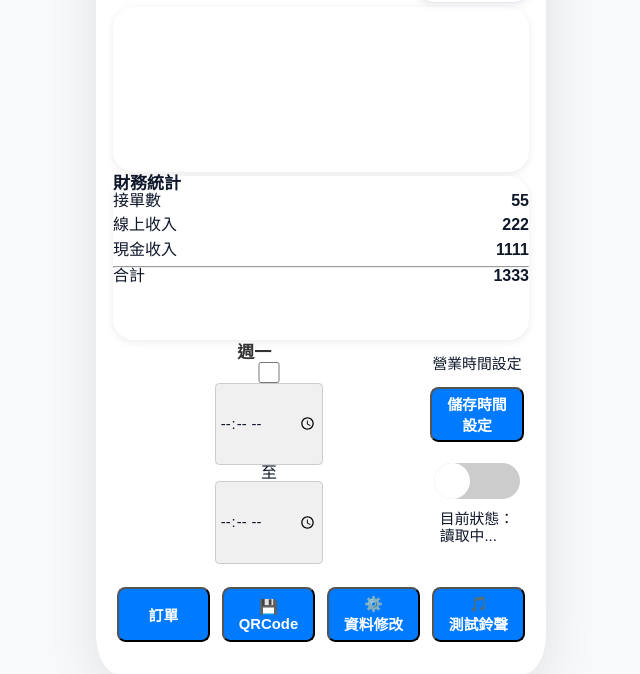
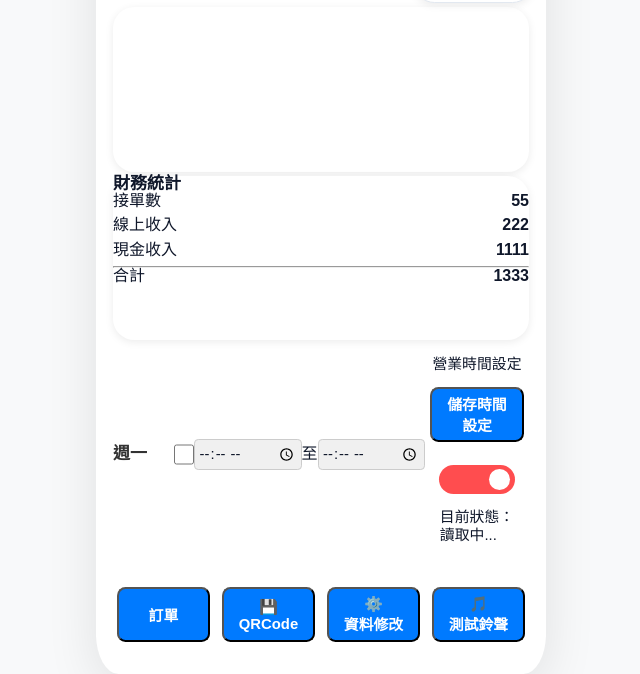
Before and after one commit to boche2506-cmd/pacetake, a plain HTML site: page manage.html in a window 1280 px wide. Shown: the part 126-800 px from the top of the page, without its empty margins (319-959 px from the left). Drawn offline with nearby package versions, Linux system fonts and the light colour scheme; no server answers.

Commit message:
Add files via upload

```diff
--- a/manage.html
+++ b/manage.html
@@ -261,7 +261,8 @@
             font-size: 3.5cqw;
         }
 
-        #timeRows {
+        .dayrow {
+            height: 100%;
             width: 100%;
             display: flex;
             flex-direction: column;
@@ -310,13 +311,14 @@
         /* 4. 時間輸入框樣式 */
         .time-input {
             padding: 0.8cqw;
-            border: 1px solid #ccc;
+            border: 0.2cqw solid #ccc;
             border-radius: 1cqw;
             font-size: 3.5cqw;
             flex: 1;
             /* 自動填滿剩餘空間 */
             cursor: pointer;
         }
+
         #status-text {
             line-height: 1.2;
         }
@@ -330,14 +332,16 @@
         .switch {
             position: relative;
             display: inline-block;
-            width: 90%;
-            height: 8.5cqw;
+            width: 18cqw;
+            height: 7cqw;
+            display: flex;
+            flex-direction: row;
+            align-items: center;
+            justify-content: center;
         }
 
         .switch input {
-            opacity: 0;
-            width: 0;
-            height: 0;
+            display: none;
         }
 
         .slider {
@@ -347,27 +351,38 @@
             left: 0;
             right: 0;
             bottom: 0;
-            background-color: #ccc;
-            transition: .4s;
-            border-radius: 8cqw;
+            background-color: #ff4d4f;
+            /* 綠色 */
+            border-radius: 7cqw;
+            transition: 0.4s;
+            display: flex;
+            flex-direction: row;
+            align-items: center;
+            justify-content: center;
+            color: white;
+            font-size: 3.25cqw;
+            font-weight: bold;
         }
 
         .slider:before {
             position: absolute;
             content: "";
-            height: 8.5cqw;
-            width: 8.5cqw;
+            height: 5cqw;
+            width: 5cqw;
+            right: 1.25cqw;
+            /* 圓圈初始在左邊 */
+            bottom: 1cqw;
             background-color: white;
-            transition: .4s;
             border-radius: 50%;
+            transition: 0.4s;
         }
 
         input:checked+.slider {
-            background-color: #2196F3;
+            background-color: #52c41a;
         }
 
         input:checked+.slider:before {
-            transform: translateX(8.5cqw);
+            transform: translateX(-10.5cqw);
         }
     </style>
 </head>
@@ -413,12 +428,14 @@
                 </div>
                 <div class="info-section">
                     <div class="time-title">
-                        <div class="day-row" id="timeRows">
-                            <span class="day-label">週一</span>
-                            <input type="checkbox" class="toggle">
-                            <input type="time" class="time-input">
-                            <span class="separator">至</span>
-                            <input type="time" class="time-input">
+                        <div class="dayrow" id="timeRows">
+                            <div class="day-row">
+                                <span class="day-label">週一</span>
+                                <input type="checkbox" class="toggle">
+                                <input type="time" class="time-input">
+                                <span class="separator">至</span>
+                                <input type="time" class="time-input">
+                            </div>
                         </div>
                     </div>
                     <div class="save-section"><span>營業時間設定</span>
```
